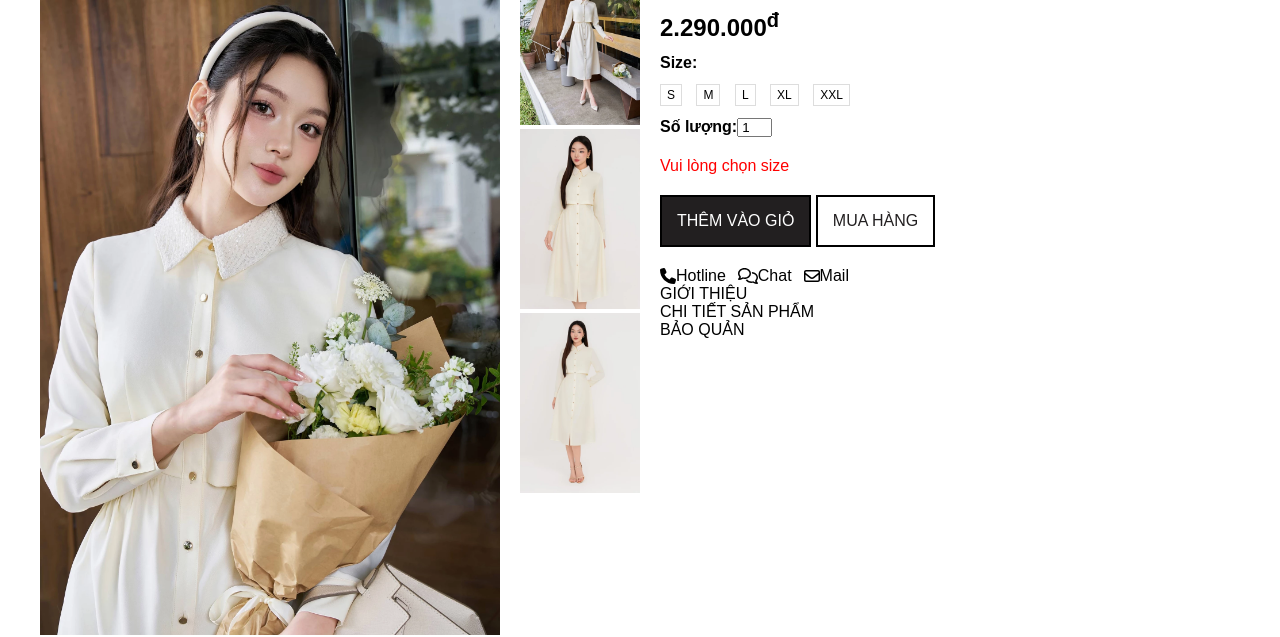
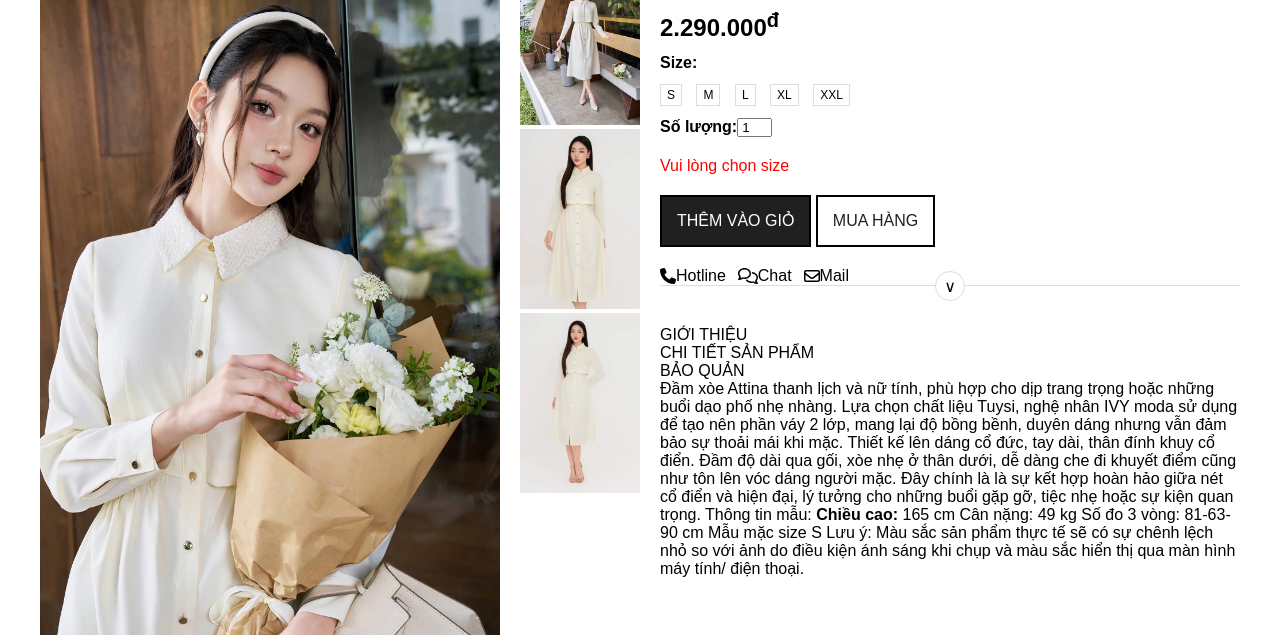
Before and after one commit to thinlam/IVY-moda12, a plain HTML site: page GiaoDien/product.html in a window 1280 px wide. Shown: the part 203-840 px from the top of the page. Drawn offline with Linux system fonts and the light colour scheme.

Commit message:
trưa 27/10

```diff
--- a/GiaoDien/css/style.css
+++ b/GiaoDien/css/style.css
@@ -572,3 +572,24 @@ a {
     font-size: 12px;
     margin-right: 6px;
 }
+
+.product-content-right-bottom {
+    padding-top: 40px;
+    border-top: 1px solid #dddddd;
+    position: relative;
+}
+
+.product-content-right-bottom-top {
+    position: absolute;
+    width: 30px;
+    height: 30px;
+    border: 1px solid #dddddd;
+    display: flex;
+    justify-content: center;
+    align-items: center;
+    background-color: #ffff;
+    top: -15px;
+    left: 50%;
+    border-radius: 50%;
+    transform: translateX(-50%);
+}
--- a/GiaoDien/product.html
+++ b/GiaoDien/product.html
@@ -158,9 +158,19 @@
                                     <p>BẢO QUẢN</p>
                                 </div>
                             </div>
+                            <div class="product-content-right-bottom-content">
+                                <div class="product-content-right-bottom-content-gioithieu">
+                                    Đầm xòe Attina thanh lịch và nữ tính, phù hợp cho dịp trang trọng hoặc những buổi dạo phố nhẹ nhàng. Lựa chọn chất liệu Tuysi, nghệ nhân IVY moda sử dụng để tạo nên phần váy 2 lớp, mang lại độ bồng bềnh, duyên dáng nhưng vẫn đảm bảo sự thoải mái khi mặc.
+                                    Thiết kế lên dáng cổ đức, tay dài, thân đính khuy cổ điển. Đầm độ dài qua gối, xòe nhẹ ở thân dưới, dễ dàng che đi khuyết điểm cũng như tôn lên vóc dáng người mặc. Đây chính là là sự kết hợp hoàn hảo giữa nét cổ điển
+                                    và hiện đại, lý tưởng cho những buổi gặp gỡ, tiệc nhẹ hoặc sự kiện quan trọng. Thông tin mẫu:
+
+                                    <b>Chiều cao:</b> 165 cm Cân nặng: 49 kg Số đo 3 vòng: 81-63-90 cm Mẫu mặc size S Lưu ý: Màu sắc sản phẩm thực tế sẽ có sự chênh lệch nhỏ so với ảnh do điều kiện ánh sáng khi chụp và màu sắc hiển thị qua màn hình máy
+                                    tính/ điện thoại.
+                                </div>
+                            </div>
                         </div>
                         <div class="product-content-right-bottom-top">
-
+                            &#8744;
                         </div>
                     </div>
                 </div>
```
